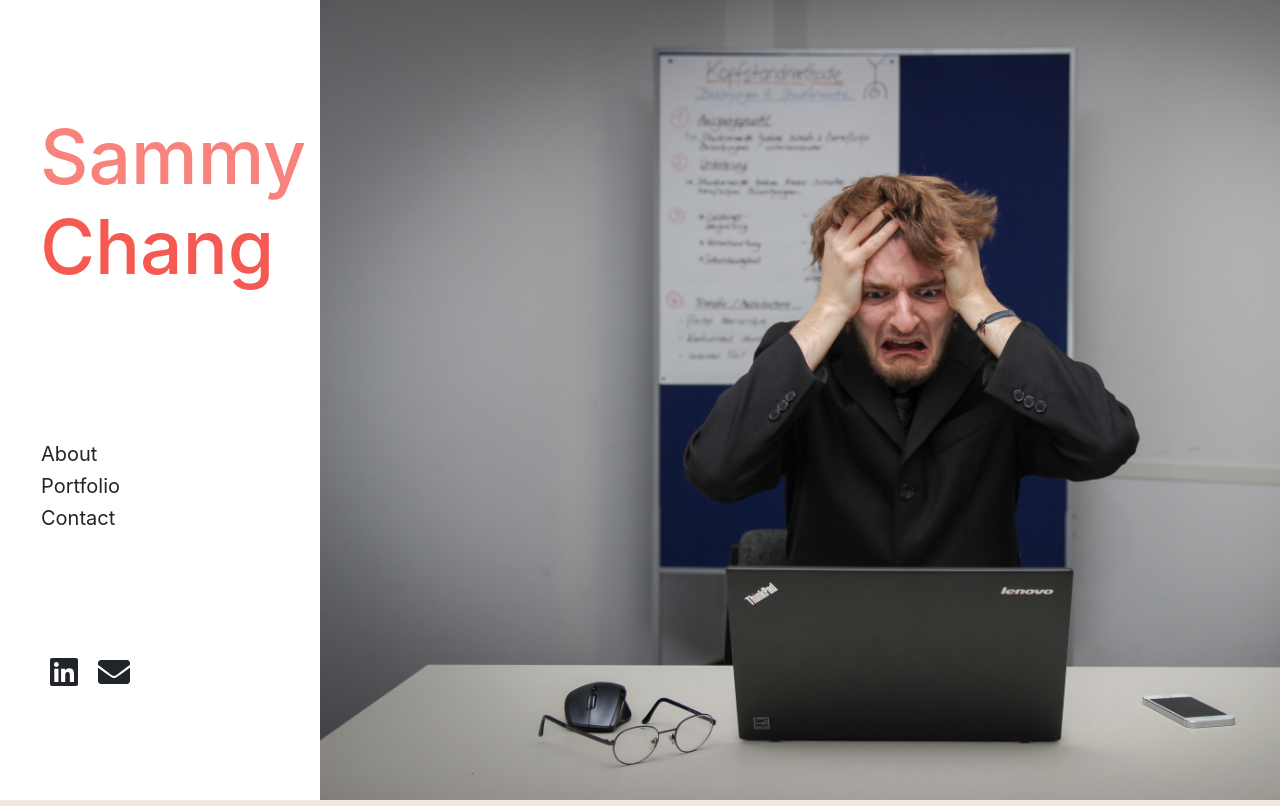
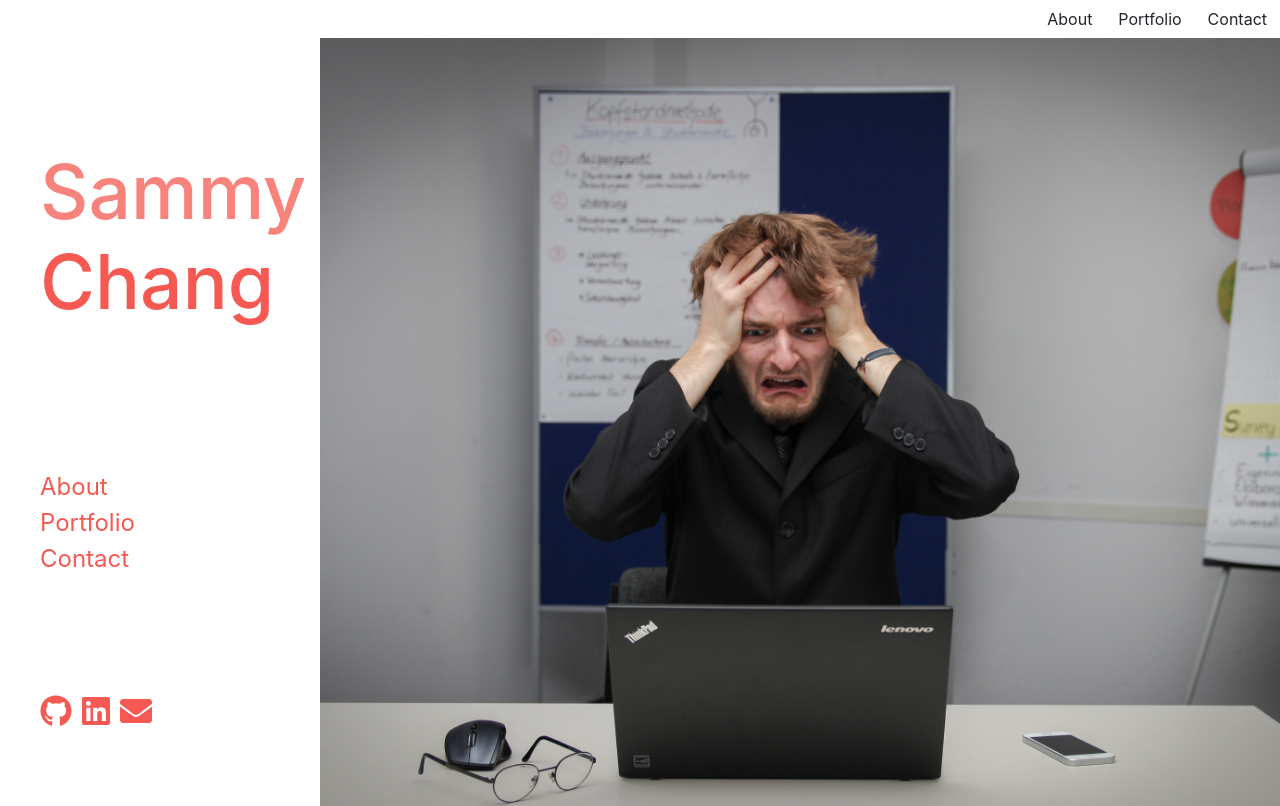
Before and after one commit to schang1146/schang1146.github.io, a React (Create React App) app: page / in a window 1280 px wide. Shown: the top 806 px of the page. Built offline with nearby package versions, Linux system fonts and the light colour scheme.

Commit message:
changed header shape + colors

```diff
--- a/src/components/App/App.scss
+++ b/src/components/App/App.scss
@@ -2,6 +2,15 @@
 
 .app-wrapper {
     max-width: 100vw;
+}
+
+a {
+    color: v.$theme-font-color;
+    &:hover {
+        color: v.$theme-font-color;
+        text-decoration: none;
+        animation: fadeOut ease 1s forwards;
+    }
 }
 
 hr {
@@ -9,3 +18,12 @@ hr {
     border-color: v.$theme-font-color;
     margin: 25px 0;
 }
+
+@keyframes fadeOut {
+    0% {
+        opacity: 1;
+    }
+    100% {
+        opacity: 0.25;
+    }
+}
--- a/src/components/Header/Header.js
+++ b/src/components/Header/Header.js
@@ -3,9 +3,9 @@ import React, { Component } from 'react';
 
 // import components
 import { FontAwesomeIcon } from '@fortawesome/react-fontawesome';
+import { faGithub } from '@fortawesome/free-brands-svg-icons';
 import { faLinkedin } from '@fortawesome/free-brands-svg-icons';
 import { faEnvelope } from '@fortawesome/free-solid-svg-icons';
-import { Button } from 'reactstrap';
 
 // import styling
 import './Header.scss';
@@ -21,19 +21,26 @@ class Header extends Component {
                         Chang
                     </h1>
                     <div className='header-nav'>
-                        <Button outline color='link' size='lg' href='#about' className='header-links'>
+                        <a href='#about' className='header-links'>
                             About
-                        </Button>
-                        <Button outline color='link' size='lg' href='#portfolio' className='header-links'>
+                        </a>
+                        <a href='#portfolio' className='header-links'>
                             Portfolio
-                        </Button>
-                        <Button outline color='link' size='lg' href='#contact' className='header-links'>
+                        </a>
+                        <a href='#contact' className='header-links'>
                             Contact
-                        </Button>
+                        </a>
                     </div>
                     <div className='header-icons'>
-                        <FontAwesomeIcon icon={faLinkedin} size='2x' className='icon' />
-                        <FontAwesomeIcon icon={faEnvelope} size='2x' className='icon' />
+                        <a href="https://www.github.com/schang1146/">
+                            <FontAwesomeIcon icon={faGithub} size='2x' className='icon' />
+                        </a>
+                        <a href="https://www.linkedin.com/in/sammy-chang/">
+                            <FontAwesomeIcon icon={faLinkedin} size='2x' className='icon' />
+                        </a>
+                        <a href="mailto:sammychang2185@gmail.com">
+                            <FontAwesomeIcon icon={faEnvelope} size='2x' className='icon' />
+                        </a>
                     </div>
                 </div>
                 <div className='header-images'></div>
--- a/src/components/Header/Header.scss
+++ b/src/components/Header/Header.scss
@@ -46,6 +46,9 @@
 
             .header-links {
                 padding: 0px;
+
+                // font
+                font-size: 24px;
             }
         }
 
@@ -60,7 +63,11 @@
             align-items: center;
 
             .icon {
+                color: v.$theme-font-color;
                 margin: 0 10px;
+                &:first-child {
+                    margin: 0 10px 0 0;
+                }
             }
         }
     }
@@ -73,5 +80,6 @@
         background-image: url('../../assets/images/header1.jpg');
         background-repeat: no-repeat;
         background-size: cover;
+        background-position: center;
     }
 }
--- a/src/components/Navbar/Navbar.scss
+++ b/src/components/Navbar/Navbar.scss
@@ -7,5 +7,5 @@
     justify-content: space-between;
     align-items: center;
 
-    display: none;
+    // display: none;
 }
```
